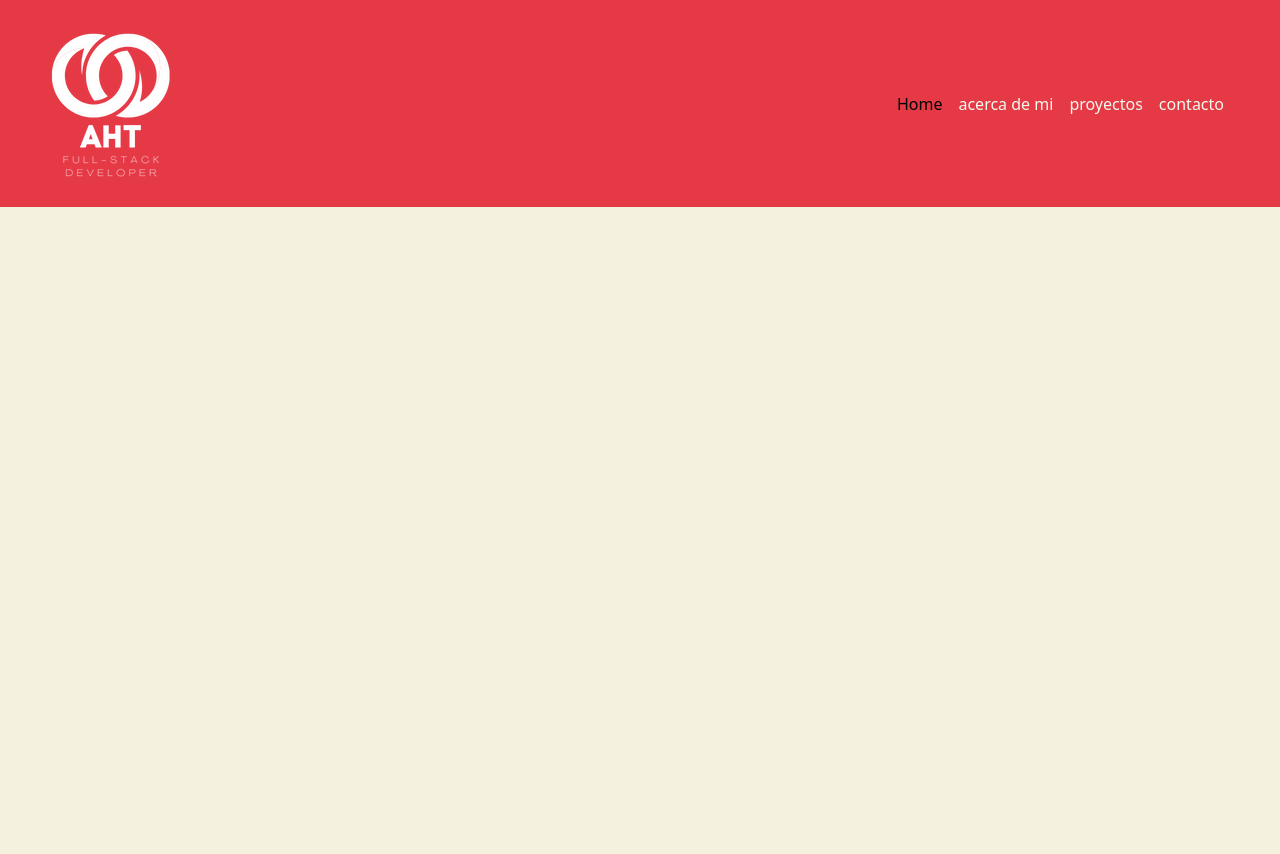
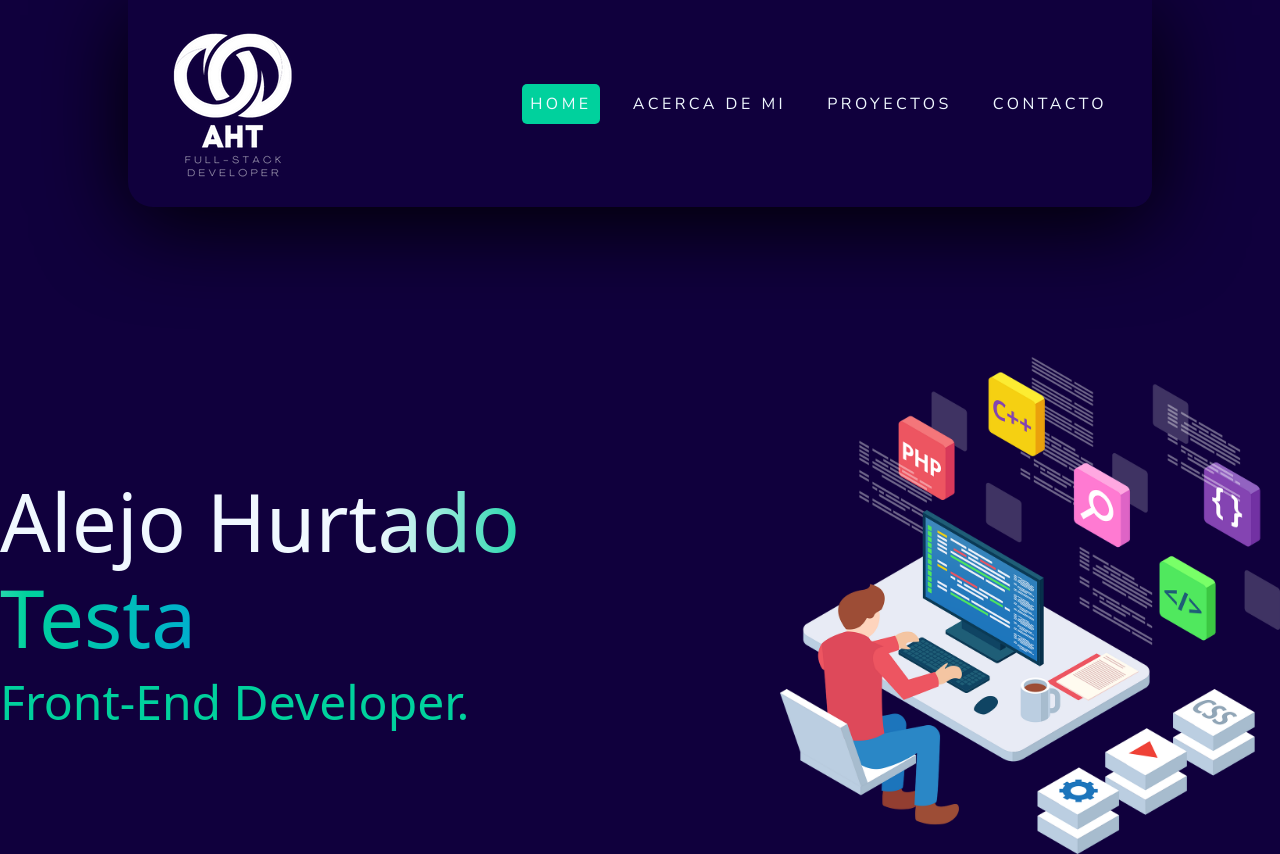
Before and after one commit to Alejo-Hurtado-Testa/Portfolio, a website: page index.html in a window 1280 px wide. Before the commit the page ends 800 px from the top, so only its background shows below. Drawn offline with nearby package versions, Linux system fonts and the light colour scheme; a web font is replaced by a local one.

Commit message:
Empezamos a hacer la  pagina de inicio

```diff
--- a/index.html
+++ b/index.html
@@ -12,14 +12,21 @@
       integrity="sha384-KK94CHFLLe+nY2dmCWGMq91rCGa5gtU4mk92HdvYe+M/SXH301p5ILy+dN9+nJOZ"
       crossorigin="anonymous"
     />
-    <link rel="stylesheet" href="styles.css" />
+    <link rel="stylesheet" href="css/style.css" />
+
+    <!-- FUENTES -->
+    <link rel="preconnect" href="https://fonts.googleapis.com" />
+    <link rel="preconnect" href="https://fonts.gstatic.com" crossorigin />
+    <link
+      href="https://fonts.googleapis.com/css2?family=Inria+Sans&family=Nunito+Sans&display=swap"
+      rel="stylesheet"
+    />
     <title>Alejo Hurtado Testa - Portfolio</title>
   </head>
   <body>
-    <header>
     <nav class="navbar navbar-expand-lg py-4">
-        <div class="container-fluid px-5">
-          <a class="navbar-brand" href="#"
+      <div class="container">
+        <a class="navbar-brand" href="index.html"
           ><img src="imgs/2-recortada.png" alt="Logo"
         /></a>
         <button
@@ -51,7 +58,22 @@
         </div>
       </div>
     </nav>
-    </header>
+    <main>
+      <div class="principal">
+        <div>
+          <h1 class="first-principal">alejo hurt<span>ado testa</span></h1>
+          <h2 class="second-principal">front-end developer.</h2>
+        </div>
+        <div>
+          <img
+            src="imgs/development-g9f72eb99f_1280.png"
+            alt="Front-End Developer"
+            class="img-principal"
+          />
+        </div>
+      </div>
+    </main>
+    <footer></footer>
     <script
       src="https://cdn.jsdelivr.net/npm/bootstrap@5.3.0-alpha3/dist/js/bootstrap.bundle.min.js"
       integrity="sha384-ENjdO4Dr2bkBIFxQpeoTz1HIcje39Wm4jDKdf19U8gI4ddQ3GYNS7NTKfAdVQSZe"
--- /dev/null
+++ b/scss/_global.scss
@@ -0,0 +1,8 @@
+* {
+  margin: 0;
+  padding: 0;
+}
+
+body {
+  background-color: rgb(16, 0, 61);
+}
--- a/scss/_header.scss
+++ b/scss/_header.scss
@@ -0,0 +1,32 @@
+nav {
+  background-color: rgb(16, 0, 61);
+  margin: 0 10%;
+  border-radius: 0px 0px 20px 25px;
+  box-sizing: border-box;
+  box-shadow: 0px 15px 90px 0px black;
+  img {
+    margin-left: 30px;
+  }
+
+  .nav-item {
+    margin-right: 25px;
+    .nav-link {
+      font-family: "Nunito Sans", sans-serif;
+      text-transform: uppercase;
+      font-size: 16px;
+      color: aliceblue;
+      letter-spacing: 3.5px;
+      transition: all 0.3s;
+      overflow: hidden;
+      border-radius: 5px;
+      &:hover {
+        background-color: rgb(0, 209, 157);
+        cursor: pointer;
+      }
+    }
+    .active {
+      background-color: rgb(0, 209, 157) !important;
+      color: aliceblue !important;
+    }
+  }
+}
--- /dev/null
+++ b/scss/_index.scss
@@ -0,0 +1,32 @@
+.principal {
+  display: flex;
+  justify-content: center;
+  align-items: center;
+  margin-top: 150px;
+  .img-principal {
+    width: 500px;
+    margin-left: 50px;
+  }
+  .first-principal {
+    color: aliceblue;
+    font-size: 5rem;
+    text-transform: capitalize;
+    margin-right: 50px;
+    span {
+      background: linear-gradient(
+        90deg,
+        aliceblue,
+        rgb(0, 209, 157),
+        rgb(0, 175, 206)
+      );
+      color: transparent;
+      -webkit-background-clip: text;
+    }
+  }
+  .second-principal {
+    color: rgb(0, 209, 157);
+    font-size: 3rem;
+    margin-right: 50px;
+    text-transform: capitalize;
+  }
+}
--- a/scss/style.scss
+++ b/scss/style.scss
@@ -0,0 +1,3 @@
+@import "_global.scss";
+@import "_header.scss";
+@import "_index.scss";
--- a/styles.css
+++ /dev/null
@@ -1,16 +0,0 @@
-* {
-  margin: 0;
-  padding: 0;
-}
-
-body {
-  background-color: #f4f1de;
-}
-
-header {
-  background-color: #e63946;
-}
-
-.nav-link {
-  color: #f1faee;
-}
```
Also changed, not shown: package.json (added, +12 -0 lines), css/style.css (added), imgs/DevPurple.jpg (added), imgs/development-g9f72eb99f_1280.png (added), 1 other file. Lines whose indentation alone changed are shown as unchanged.
